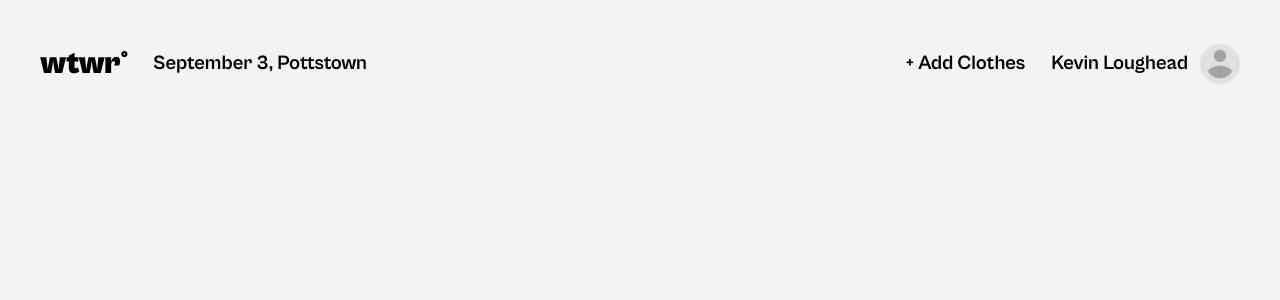
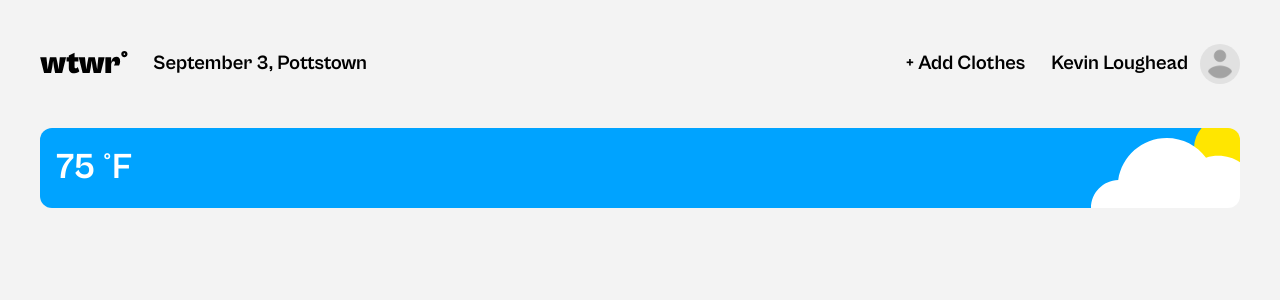
Before and after one commit to kvnloughead/wtwr, a React (Create React App) app: page / in a window 1280 px wide. Shown: the top 300 px of the page. Built offline with nearby package versions, Linux system fonts and the light colour scheme.

Commit message:
Add markup and styles for WeatherCard

```diff
--- a/src/components/Main/Main.css
+++ b/src/components/Main/Main.css
@@ -0,0 +1,3 @@
+.main {
+  padding-top: 32px;
+}
--- a/src/components/Main/Main.js
+++ b/src/components/Main/Main.js
@@ -1,8 +1,14 @@
 import React from 'react';
+
+import WeatherCard from '../WeatherCard/WeatherCard';
 import './Main.css';
 
 const Main = () => {
-  return <></>;
+  return (
+    <main className='main'>
+      <WeatherCard></WeatherCard>
+    </main>
+  );
 };
 
 export default Main;
--- /dev/null
+++ b/src/components/WeatherCard/WeatherCard.css
@@ -0,0 +1,17 @@
+.weather-card {
+  background-color: #00a3ff;
+  min-height: 80px;
+  border-radius: 12px;
+  padding: 20px 16px;
+  box-sizing: border-box;
+  background-repeat: no-repeat;
+  background-position: bottom right, top right;
+  background-image: url(../../images/clouds.svg), url(../../images/sun.svg);
+}
+
+.weather-card__temp {
+  font-size: 36px;
+  line-height: 1.11;
+  margin: 0;
+  color: white;
+}
--- /dev/null
+++ b/src/components/WeatherCard/WeatherCard.js
@@ -0,0 +1,12 @@
+import React from 'react';
+import './WeatherCard.css';
+
+const WeatherCard = () => {
+  return (
+    <div className='weather-card'>
+      <h2 className='weather-card__temp'>75 &deg;F</h2>
+    </div>
+  );
+};
+
+export default WeatherCard;
```
Also changed, not shown: src/images/clouds.svg (added), src/images/sun.svg (added).
